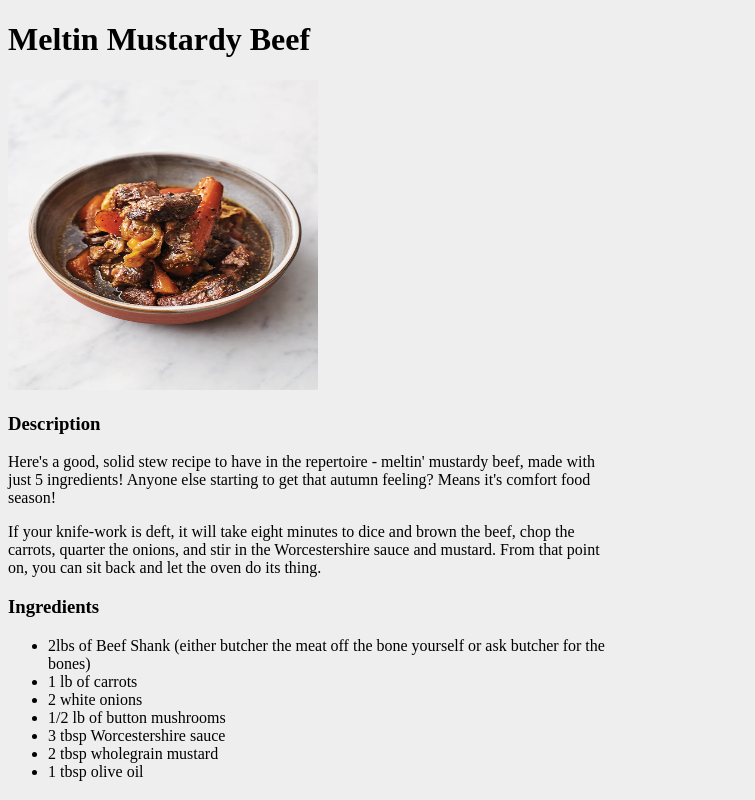
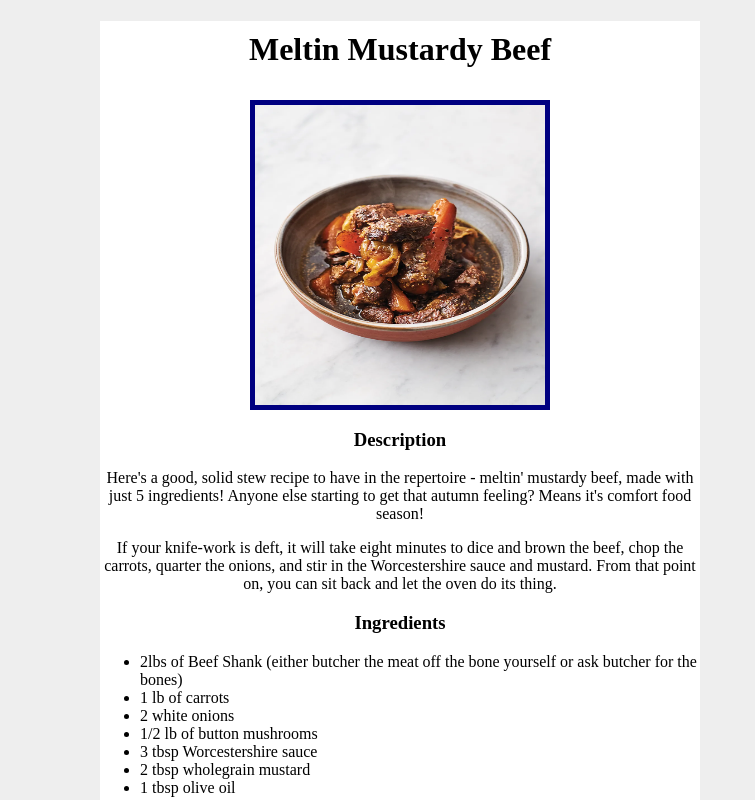
Before and after one commit to kniknakk-jj/odin-recipes, a plain HTML site: page beefstew.html in a window 1280 px wide. Shown: the top 800 px of the page, without its empty margins (0-755 px from the left). Drawn offline with Linux system fonts and the light colour scheme.

Commit message:
odin recipe css addition
made changes in the styles.css and html documents to align the web pages and make adjustments to the titles, images and align the ingredients list

```diff
--- a/beefstew.html
+++ b/beefstew.html
@@ -9,8 +9,9 @@
 
 <body>
 
+    <div class="card">
         <h1>Meltin Mustardy Beef</h1>
-    <img src="./images/beefstew.webp" alt="Meltin Mustardy Beef" height="310" width="310">
+        <img class="img1" src="./images/beefstew.webp" alt="Meltin Mustardy Beef" height="310" width="310">
 
         <h3>Description</h3>
 
@@ -18,7 +19,7 @@
         <p>If your knife-work is deft, it will take eight minutes to dice and brown the beef, chop the carrots, quarter the onions, and stir in the Worcestershire sauce and mustard. From that point on, you can sit back and let the oven do its thing.</p>
 
         <h3>Ingredients</h3>
-    <ul>
+        <ul id="ingredients">
             <li>2lbs of Beef Shank (either butcher the meat off the bone yourself or ask butcher for the bones)</li>
             <li>1 lb of carrots</li>
             <li>2 white onions</li>
@@ -39,5 +40,5 @@
             <li>When the meat is nicely coloured, tip it into the casserole pan, then stir in the Worcestershire sauce and mustard, and cover with of boiling kettle water.</li>
             <li>Cover, then cook in the oven for 4 hours, or until the beef is meltingly tender. Loosen with a splash of water, if needed. Taste, season to perfection, and serve. (the flavor is intense so I prefer to serve on mashed potatoes, rice or toast)</li>
         </ol>
-
+    </div>
 </body>
--- a/styles.css
+++ b/styles.css
@@ -7,13 +7,31 @@ html {
 
 body {
     max-width: 600px;
-    margin: 100 auto;
+    margin: 100px;
+    margin-top: 20px;
     background: #eee;
 }
 
 .card {
-    width: 400px;
+    width: 600px;
     background: #fff;
     margin: 8px auto;
     text-align: center;
 }
+
+h1 {
+    text-align: center;
+    padding: 10px;
+}
+
+.img1 {
+    display: block;
+    width: 50%;
+    margin-left: auto;
+    margin-right: auto;
+    border: 5px solid navy;
+}
+
+#ingredients {
+    text-align: left;
+}
```
Also changed, not shown: Crunchwrap.html (+2 -2 lines), brisket.html (+2 -2 lines). Lines whose indentation alone changed are shown as unchanged.
